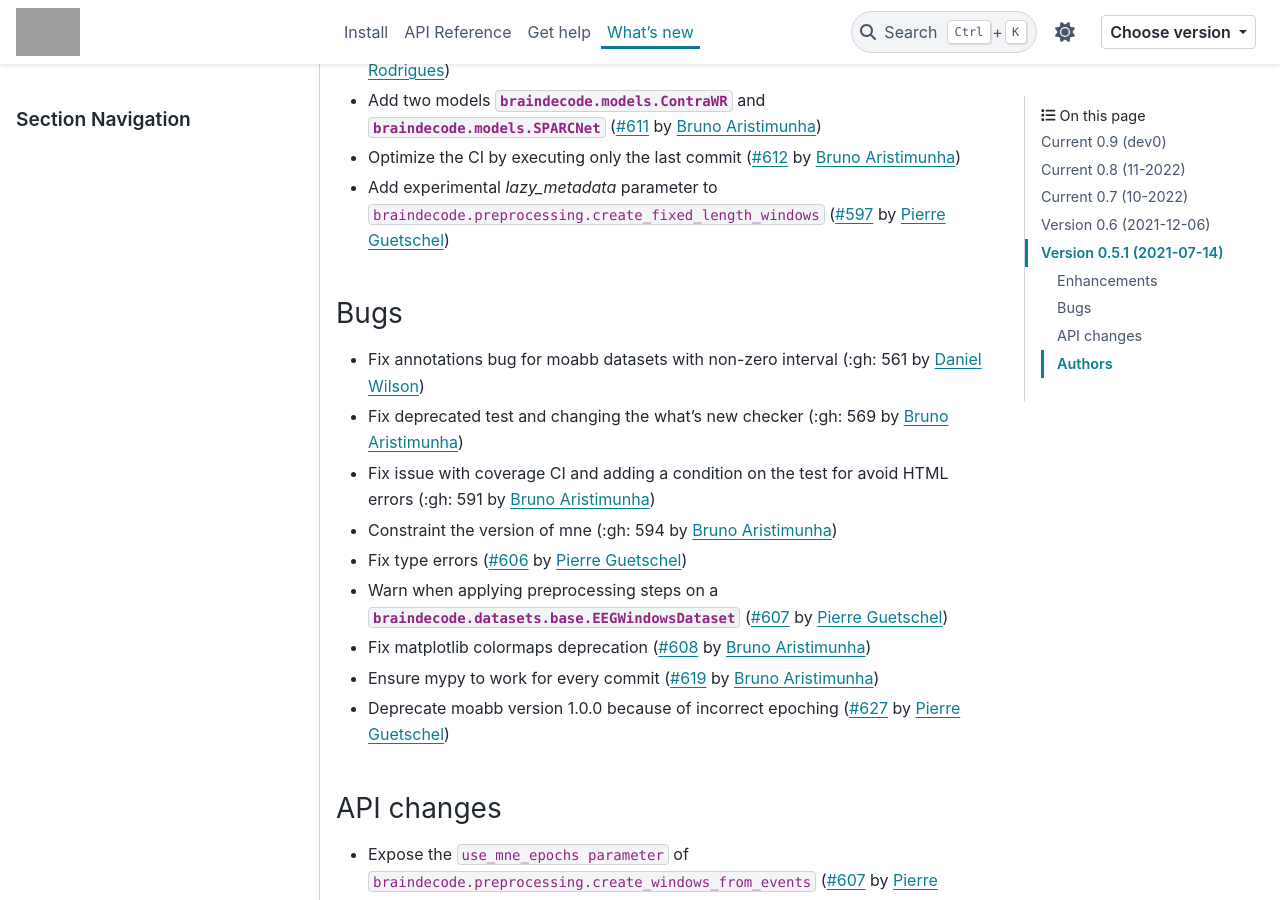
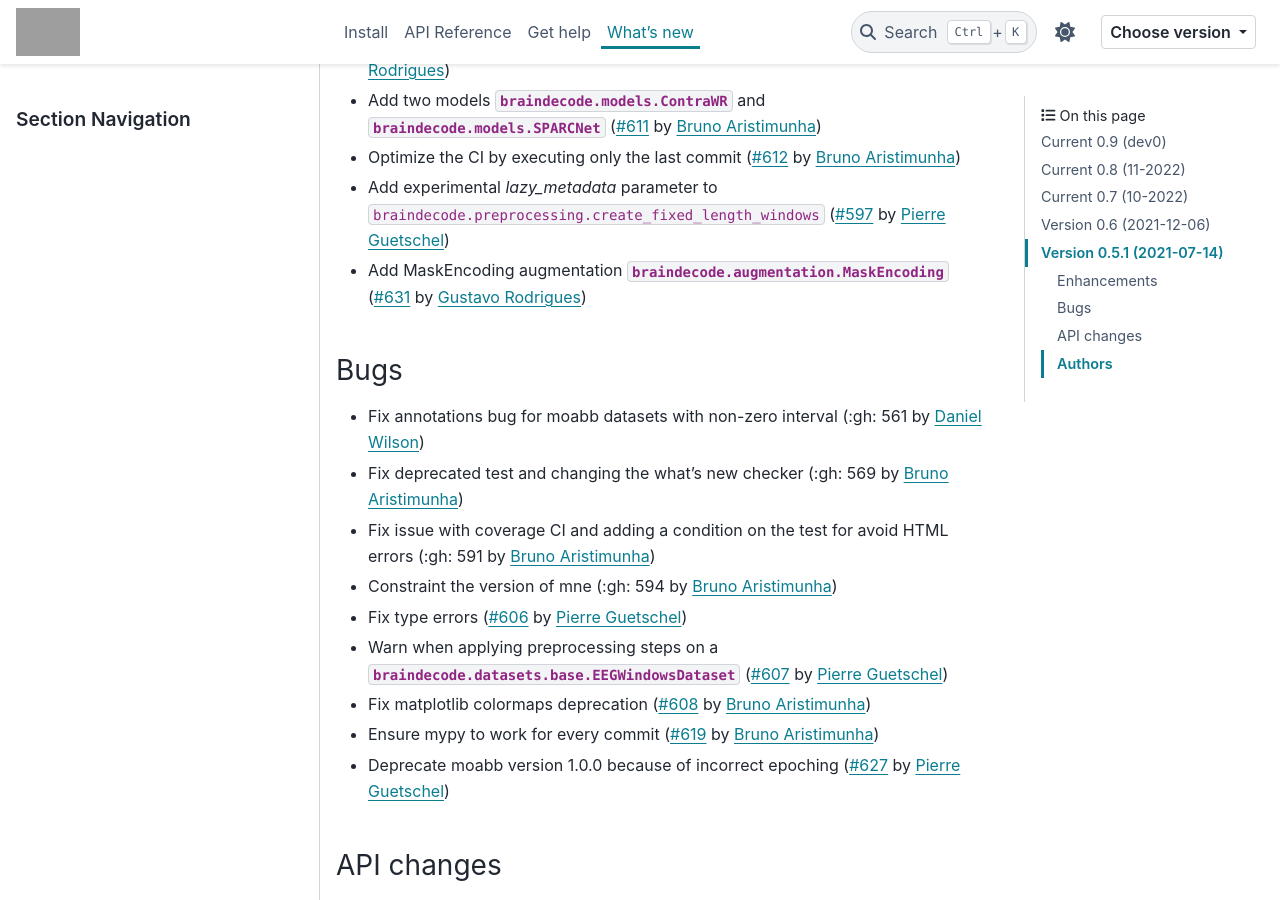
Before and after one commit to braindecode/braindecode, a Sphinx documentation site: the page built from docs/whats_new.rst, in a window 1280 px wide and 900 px high, scrolled down 1128 px. Built offline with Sphinx 7.4.7 and the PyData theme 0.15.4, drawn with Linux system fonts in a browser that asks for light colours; pages that are not in the unit, such as notebooks, are missing from menus; comment, search, counter and statistics services are not loaded; cross-references to code outside the pages are shown as plain code; grey boxes are pictures that could not be loaded.

Commit message:
Update docs

```diff
--- a/docs/api.rst
+++ b/docs/api.rst
@@ -221,6 +221,7 @@ Augmentation
     SensorsXRotation
     Mixup
     SegmentationReconstruction
+    MaskEncoding
 
     functional.identity
     functional.time_reverse
--- a/docs/whats_new.rst
+++ b/docs/whats_new.rst
@@ -43,6 +43,7 @@ Enhancements
 - Add two models :class:`braindecode.models.ContraWR` and :class:`braindecode.models.SPARCNet` (:gh:`611` by `Bruno Aristimunha`_)
 - Optimize the CI by executing only the last commit (:gh:`612` by `Bruno Aristimunha`_)
 - Add experimental `lazy_metadata` parameter to :function:`braindecode.preprocessing.create_fixed_length_windows` (:gh:`597` by `Pierre Guetschel`_)
+- Add MaskEncoding augmentation :class:`braindecode.augmentation.MaskEncoding` (:gh:`631` by `Gustavo Rodrigues`_)
 
 Bugs
 ~~~~
```
Also changed, not shown: other parts of docs/api.rst (+1 -0 lines).
